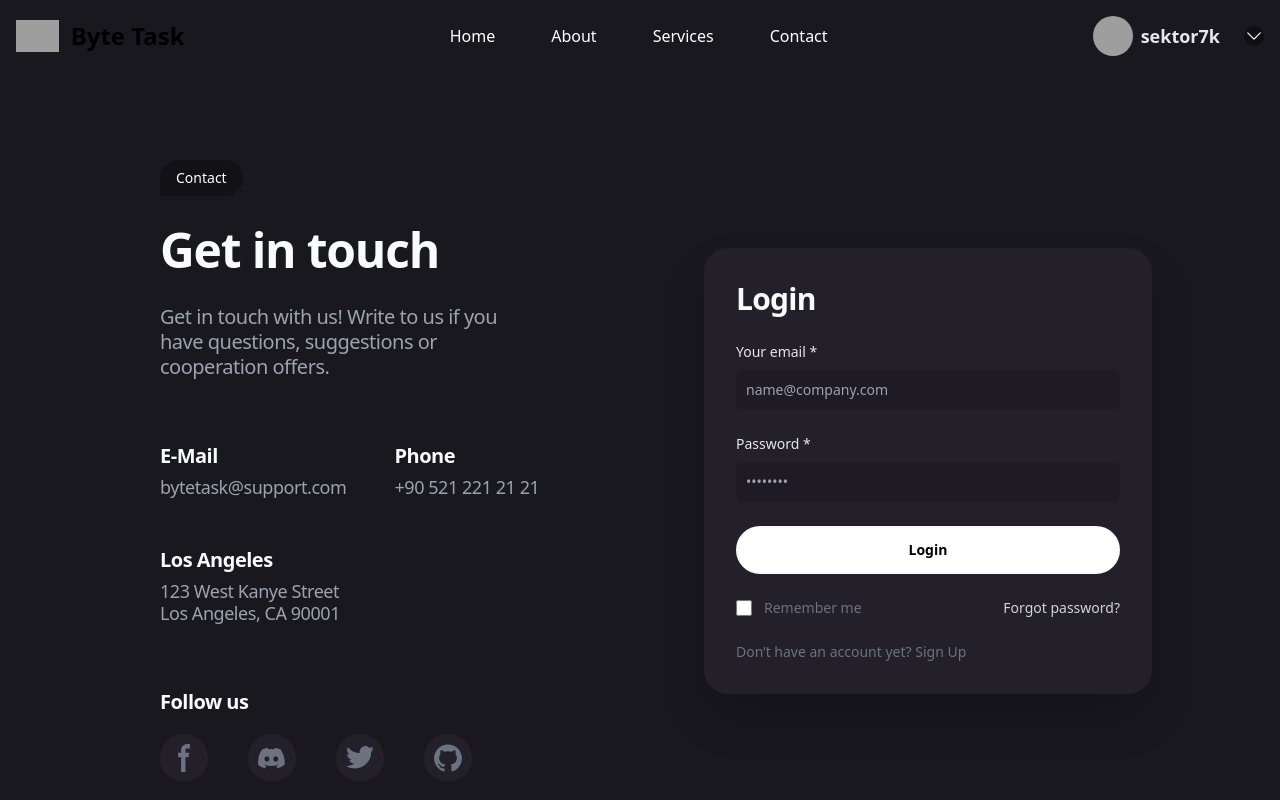
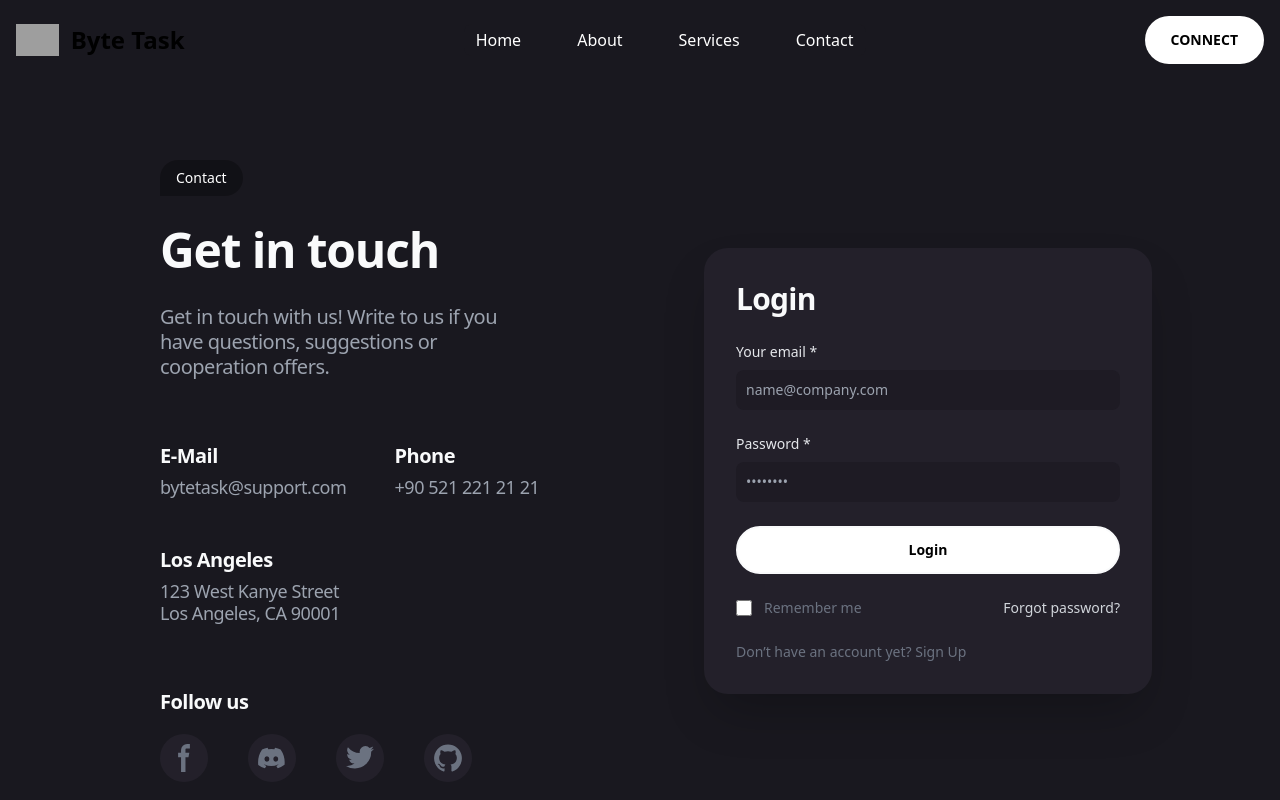
Before and after one commit to sektor7k/ByteTask, a Next.js app in the folder frontend/: page /login in a window 1280 px wide. Shown: the top 800 px of the page. Built offline with nearby package versions, Linux system fonts and the light colour scheme; grey boxes are pictures that could not be loaded.

Commit message:
bytetask update

```diff
--- a/frontend/src/components/Navbar.tsx
+++ b/frontend/src/components/Navbar.tsx
@@ -31,7 +31,7 @@ export default function Navbar() {
             >
               Login
             </button> */}
-            {/* {address ? (
+            {address ? (
               <button
                 onClick={disconnect}
                 type="button"
@@ -49,8 +49,8 @@ export default function Navbar() {
               >
                 CONNECT
               </button>
-            )} */}
-            <div className="flex flex-col">
+            )}
+            {/* <div className="flex flex-col">
               <button className="flex flex-row justify-between items-center" onClick={toggleDropdown}>
                 <div className="flex flex-row justify-between items-center space-x-2  ">
                   <img className=" h-10 w-10 overflow-hidden rounded-full" src="https://pbs.twimg.com/media/FvELKPKWYBQ1d1x.jpg" alt="profil" />
@@ -65,7 +65,7 @@ export default function Navbar() {
               </button>
               {isOpen && (
                 <div style={{ backgroundColor: '#23202A' }} className="absolute transform translate-y-12 -translate-x-10 pl-8 p-5 rounded-xl shadow-2xl flex flex-col space-y-6 ">
-                  {/* Dropdown içeriği */}
+
                   <div className="flex flex-row space-x-3">
                     <img className=" h-14 w-14 rounded-full" src="https://pbs.twimg.com/media/FvELKPKWYBQ1d1x.jpg" alt="profil" />
                     <div className="flex flex-col">
@@ -86,7 +86,7 @@ export default function Navbar() {
                         Profilim
                       </p>
                     </a>
-                    <a className="flex flex-row p-2 pl-4 space-x-2 text-gray-400 hover:text-gray-50">
+                    <a className="flex flex-row p-2 pl-4 space-x-2 text-gray-400 hover:text-gray-50" href="">
                       <svg xmlns="http://www.w3.org/2000/svg" fill="none" viewBox="0 0 24 24" strokeWidth={1.5} stroke="currentColor" className="w-7">
                         <path strokeLinecap="round" strokeLinejoin="round" d="M9.594 3.94c.09-.542.56-.94 1.11-.94h2.593c.55 0 1.02.398 1.11.94l.213 1.281c.063.374.313.686.645.87.074.04.147.083.22.127.324.196.72.257 1.075.124l1.217-.456a1.125 1.125 0 011.37.49l1.296 2.247a1.125 1.125 0 01-.26 1.431l-1.003.827c-.293.24-.438.613-.431.992a6.759 6.759 0 010 .255c-.007.378.138.75.43.99l1.005.828c.424.35.534.954.26 1.43l-1.298 2.247a1.125 1.125 0 01-1.369.491l-1.217-.456c-.355-.133-.75-.072-1.076.124a6.57 6.57 0 01-.22.128c-.331.183-.581.495-.644.869l-.213 1.28c-.09.543-.56.941-1.11.941h-2.594c-.55 0-1.02-.398-1.11-.94l-.213-1.281c-.062-.374-.312-.686-.644-.87a6.52 6.52 0 01-.22-.127c-.325-.196-.72-.257-1.076-.124l-1.217.456a1.125 1.125 0 01-1.369-.49l-1.297-2.247a1.125 1.125 0 01.26-1.431l1.004-.827c.292-.24.437-.613.43-.992a6.932 6.932 0 010-.255c.007-.378-.138-.75-.43-.99l-1.004-.828a1.125 1.125 0 01-.26-1.43l1.297-2.247a1.125 1.125 0 011.37-.491l1.216.456c.356.133.751.072 1.076-.124.072-.044.146-.087.22-.128.332-.183.582-.495.644-.869l.214-1.281z" />
                         <path strokeLinecap="round" strokeLinejoin="round" d="M15 12a3 3 0 11-6 0 3 3 0 016 0z" />
@@ -96,7 +96,7 @@ export default function Navbar() {
                         Hesabım
                       </p>
                     </a>
-                    <a className="flex flex-row p-2 pl-4 space-x-2 text-gray-400 hover:text-gray-50">
+                    <a className="flex flex-row p-2 pl-4 space-x-2 text-gray-400 hover:text-gray-50" href="">
                       <svg xmlns="http://www.w3.org/2000/svg" fill="none" viewBox="0 0 24 24" strokeWidth={1.5} stroke="currentColor" className="w-7">
                         <path strokeLinecap="round" strokeLinejoin="round" d="M16.712 4.33a9.027 9.027 0 011.652 1.306c.51.51.944 1.064 1.306 1.652M16.712 4.33l-3.448 4.138m3.448-4.138a9.014 9.014 0 00-9.424 0M19.67 7.288l-4.138 3.448m4.138-3.448a9.014 9.014 0 010 9.424m-4.138-5.976a3.736 3.736 0 00-.88-1.388 3.737 3.737 0 00-1.388-.88m2.268 2.268a3.765 3.765 0 010 2.528m-2.268-4.796a3.765 3.765 0 00-2.528 0m4.796 4.796c-.181.506-.475.982-.88 1.388a3.736 3.736 0 01-1.388.88m2.268-2.268l4.138 3.448m0 0a9.027 9.027 0 01-1.306 1.652c-.51.51-1.064.944-1.652 1.306m0 0l-3.448-4.138m3.448 4.138a9.014 9.014 0 01-9.424 0m5.976-4.138a3.765 3.765 0 01-2.528 0m0 0a3.736 3.736 0 01-1.388-.88 3.737 3.737 0 01-.88-1.388m2.268 2.268L7.288 19.67m0 0a9.024 9.024 0 01-1.652-1.306 9.027 9.027 0 01-1.306-1.652m0 0l4.138-3.448M4.33 16.712a9.014 9.014 0 010-9.424m4.138 5.976a3.765 3.765 0 010-2.528m0 0c.181-.506.475-.982.88-1.388a3.736 3.736 0 011.388-.88m-2.268 2.268L4.33 7.288m6.406 1.18L7.288 4.33m0 0a9.024 9.024 0 00-1.652 1.306A9.025 9.025 0 004.33 7.288" />
                       </svg>
@@ -105,7 +105,7 @@ export default function Navbar() {
                         Destek
                       </p>
                     </a>
-                    <a className="flex flex-row p-2 pl-4 space-x-2 text-gray-400 hover:text-gray-50">
+                    <a className="flex flex-row p-2 pl-4 space-x-2 text-gray-400 hover:text-gray-50" href="">
                       <svg xmlns="http://www.w3.org/2000/svg" fill="none" viewBox="0 0 24 24" strokeWidth={1.5} stroke="currentColor" className="w-7">
                         <path strokeLinecap="round" strokeLinejoin="round" d="M12 6v12m-3-2.818l.879.659c1.171.879 3.07.879 4.242 0 1.172-.879 1.172-2.303 0-3.182C13.536 12.219 12.768 12 12 12c-.725 0-1.45-.22-2.003-.659-1.106-.879-1.106-2.303 0-3.182s2.9-.879 4.006 0l.415.33M21 12a9 9 0 11-18 0 9 9 0 0118 0z" />
                       </svg>
@@ -114,7 +114,7 @@ export default function Navbar() {
                         Freelancer Ol
                       </p>
                     </a>
-                    <a className="flex flex-row p-2 pl-4 space-x-2 text-gray-400 hover:text-gray-50">
+                    <a className="flex flex-row p-2 pl-4 space-x-2 text-gray-400 hover:text-gray-50" href="">
                       <svg xmlns="http://www.w3.org/2000/svg" fill="none" viewBox="0 0 24 24" strokeWidth={1.5} stroke="currentColor" className="w-7">
                         <path strokeLinecap="round" strokeLinejoin="round" d="M15.75 9V5.25A2.25 2.25 0 0013.5 3h-6a2.25 2.25 0 00-2.25 2.25v13.5A2.25 2.25 0 007.5 21h6a2.25 2.25 0 002.25-2.25V15m3 0l3-3m0 0l-3-3m3 3H9" />
                       </svg>
@@ -128,7 +128,7 @@ export default function Navbar() {
 
                 </div>
               )}
-            </div>
+            </div> */}
 
 
           </div>
```
